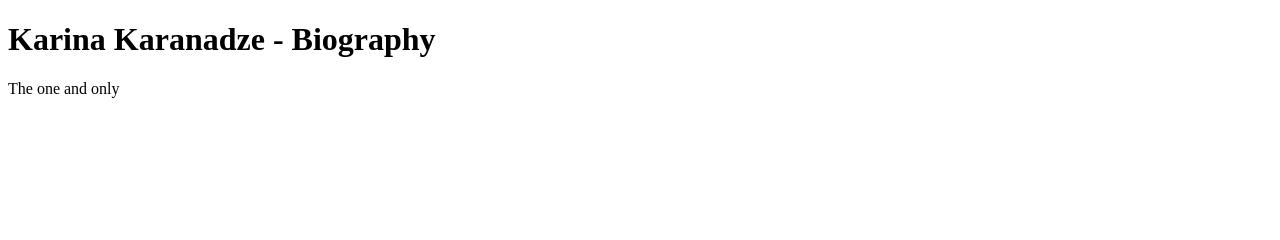
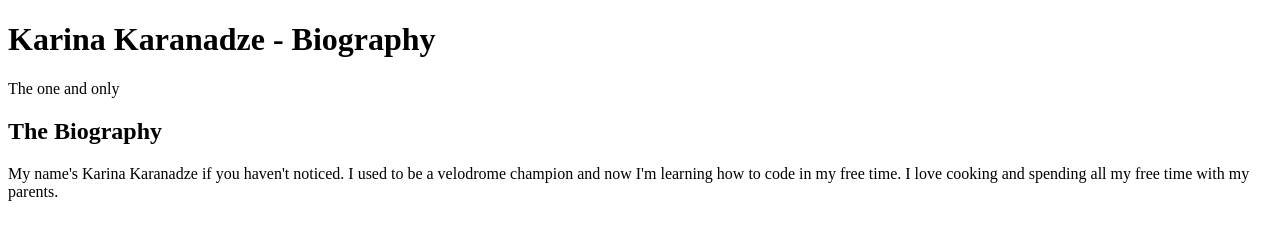
Before and after one commit to Karinka17/lab-01, a plain HTML site: page index.html in a window 1280 px wide. Drawn offline with Linux system fonts and the light colour scheme.

Commit message:
Made mistake, this one explaining

```diff
--- a/index.html
+++ b/index.html
@@ -8,10 +8,15 @@
     </head>
     <body>
         <header>
-
+            <h1>Karina Karanadze - Biography</h1>
+            <p>The one and only</p>
         </header>
-       <h1>Karina Karanadze - Biography</h1>
-       <p>The one and only</p>
+        <section>
+            <h2>The Biography</h2>
+            <p>
+                My name's Karina Karanadze if you haven't noticed. I used to be a velodrome champion and now I'm learning how to code in my free time. I love cooking and spending all my free time with my parents.
+            </p>
+        </section>
     </body>
 
 </html>
```
